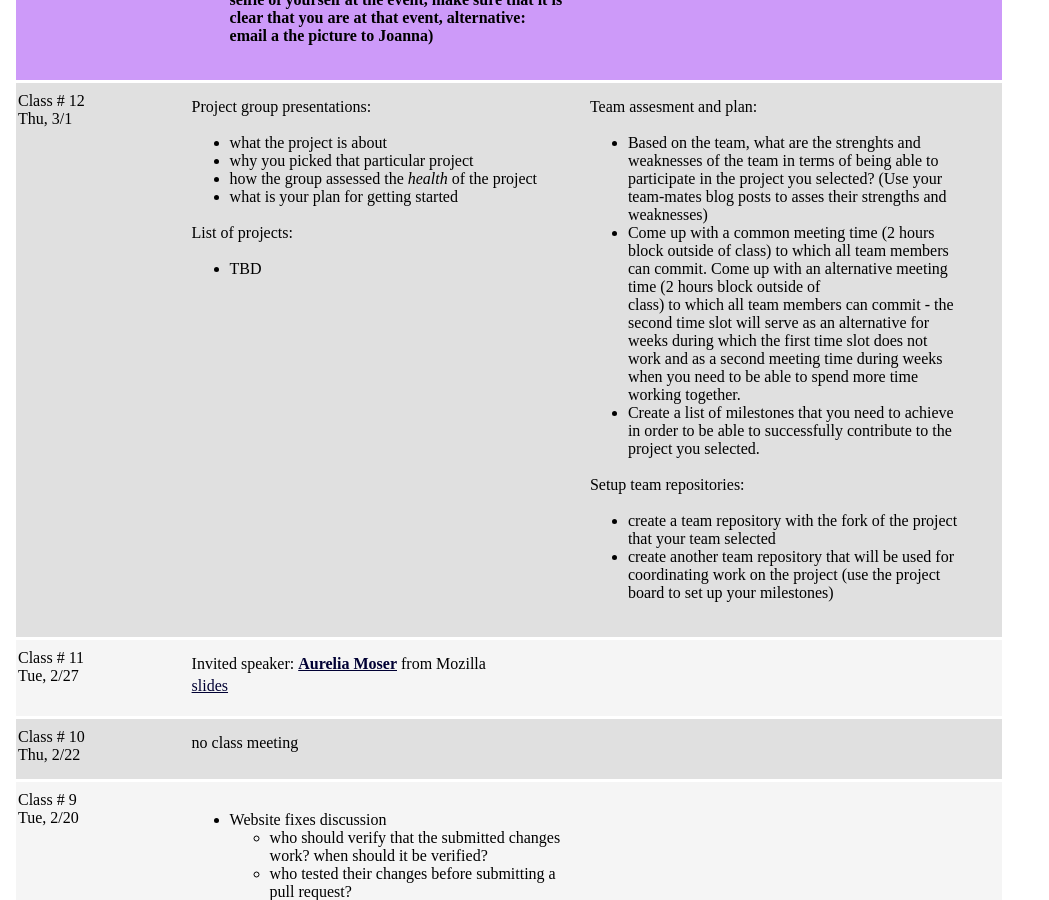
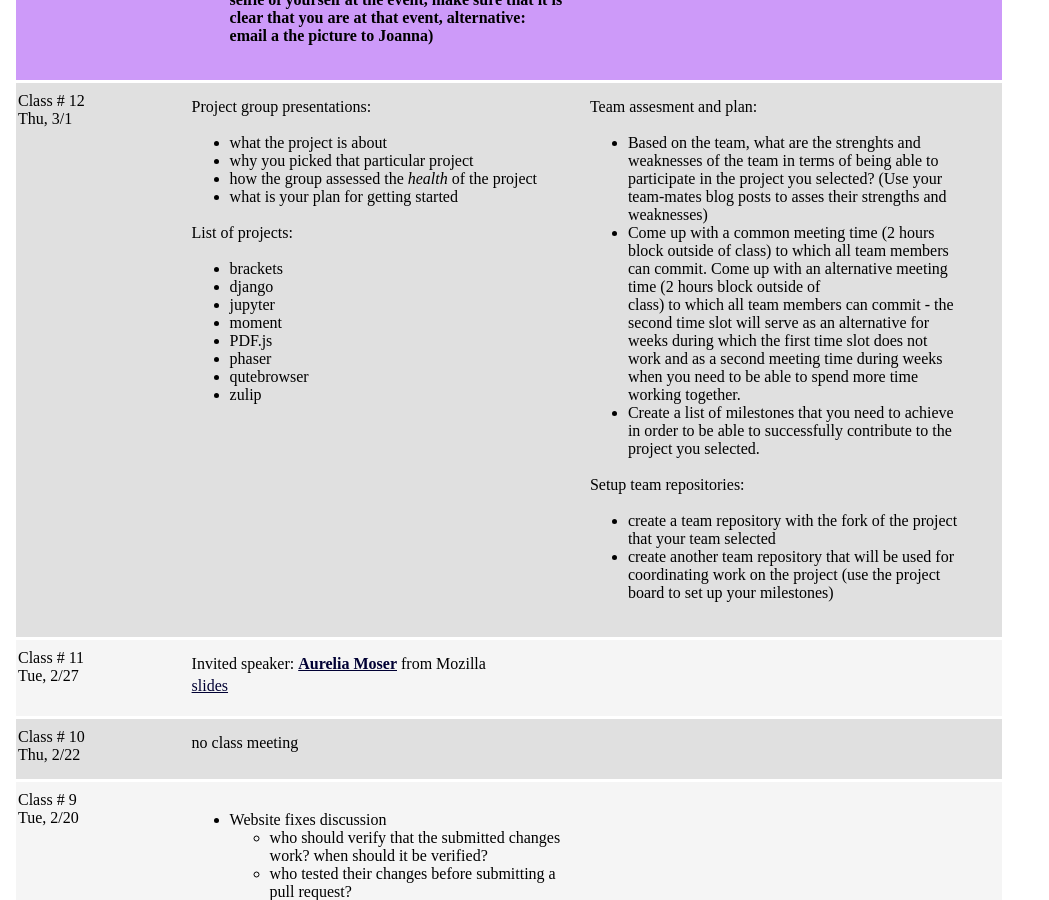
Before and after one commit to joannakl/cs480_s18, a Jekyll site: the page built from daily.html, in a window 1280 px wide and 900 px high, scrolled down 806 px. Shown: the whole window, without its empty margins (0-1049 px from the left). Built offline with Jekyll 4.4.1, drawn with Linux system fonts in a browser that asks for light colours; comment, search, counter and statistics services are not loaded.

Commit message:
week 8 changes

```diff
--- a/_includes/daily/12.markdown
+++ b/_includes/daily/12.markdown
@@ -17,7 +17,15 @@ Project group presentations:
 - what is your plan for getting started
 
 List of projects:
-- TBD
+
+- brackets
+- django
+- jupyter
+- moment
+- PDF.js
+- phaser
+- qutebrowser
+- zulip
 
 </p>
 </div>
```
